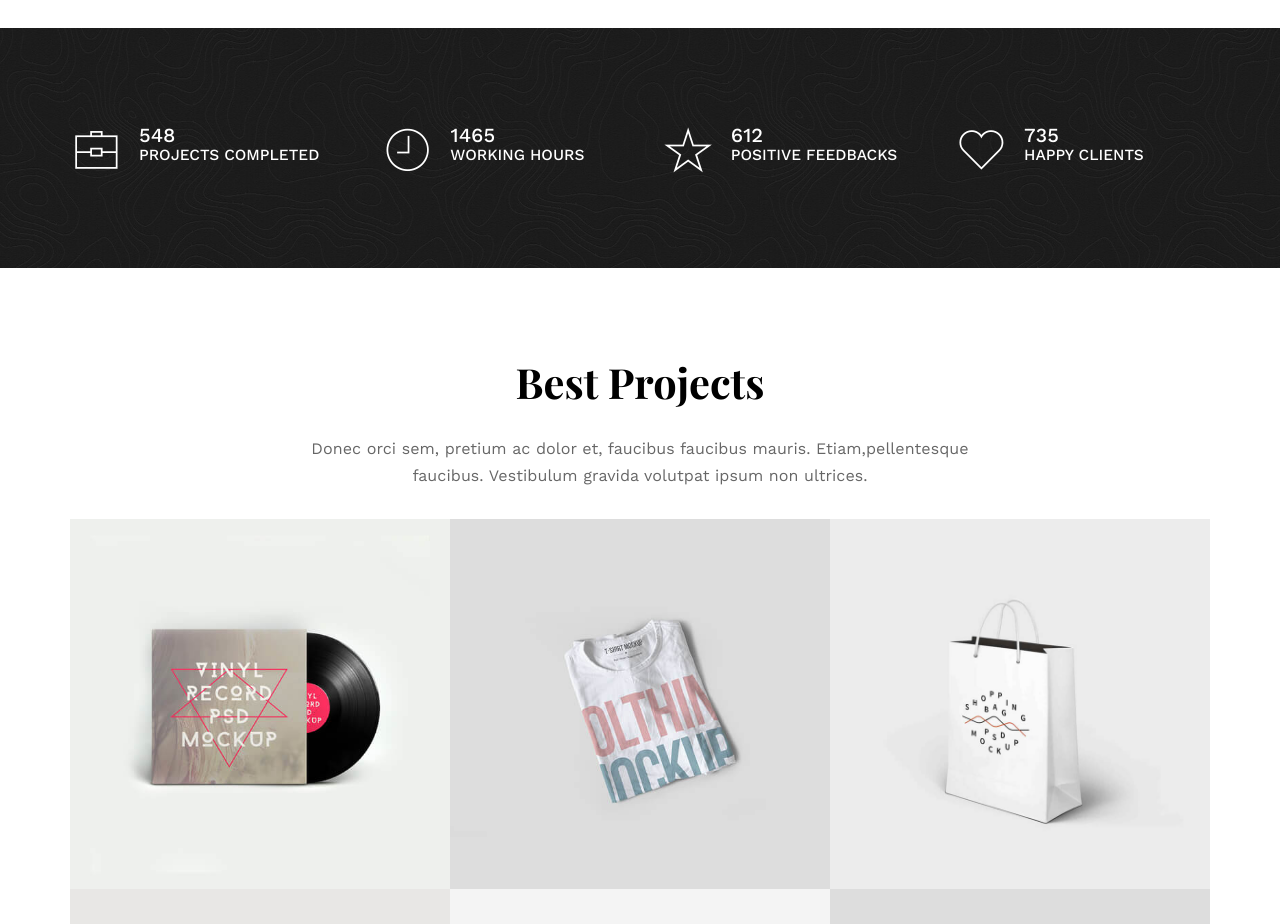
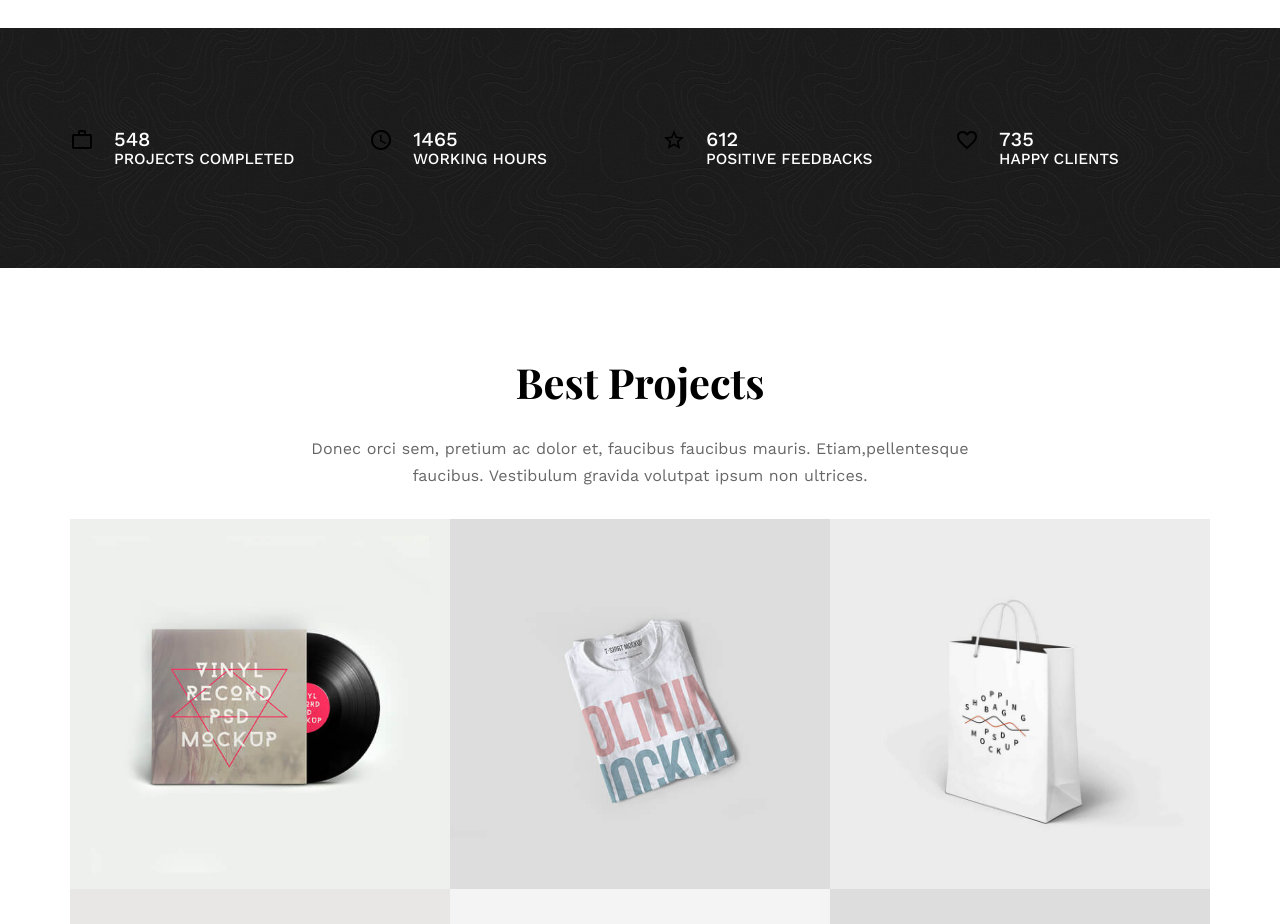
Before and after one commit to zhenya85/Snow, a plain HTML site: page index.html in a window 1280 px wide. Shown: the part 1200-2124 px from the top of the page. Drawn offline with Linux system fonts and the light colour scheme.

Commit message:
feat: add new properties

```diff
--- a/index.html
+++ b/index.html
@@ -7,6 +7,8 @@
     <link rel="stylesheet" href="css/normalize.css">
     <link rel="stylesheet" href="css/style.css">
     <link rel="shortcut icon" href="images/favicon.png" type="image/png">
+    <link href="https://fonts.googleapis.com/icon?family=Material+Icons"
+          rel="stylesheet">
 </head>
 <body>
 <!--Menu for mobile-->
@@ -79,7 +81,8 @@ you publish on&nbsp;the web
 <section id="aboute" class="aboute">
     <div class="container aboute__container">
         <h2 class="block-title">About Our Agency</h2>
-        <p class="block-annotation">We&nbsp;are a&nbsp;new design studio based in&nbsp;USA. We&nbsp;have over 20&nbsp;years of
+        <p class="block-annotation">We&nbsp;are a&nbsp;new design studio based in&nbsp;USA. We&nbsp;have over 20&nbsp;years
+            of
             combined experience, and know a&nbsp;thing or&nbsp;two about designing
             websites and mobile apps. Clever use of&nbsp;technology and lean
             processes enable&nbsp;us to&nbsp;work faster and smarter.
@@ -90,22 +93,26 @@ you publish on&nbsp;the web
 <section id="statistics" class="statistics">
     <div class="container statistics__container">
         <div class="statistics__stat-position">
-            <span class="pe-7s-portfolio stat-position__label"></span>
+            <i class="material-icons md-light md-20 stat-position__label">work_outline</i>
+            <!--            <span class="pe-7s-portfolio stat-position__label"></span>-->
             <span class="stat-position__number">548</span>
             <span class="stat-position__text">Projects Completed</span>
         </div>
         <div class="statistics__stat-position">
-            <span class="pe-7s-clock stat-position__label"></span>
+            <i class="material-icons md-light md-20 stat-position__label">query_builder</i>
+<!--            <span class="pe-7s-clock stat-position__label"></span>-->
             <span class="stat-position__number">1465</span>
             <span class="stat-position__text">Working Hours</span>
         </div>
         <div class="statistics__stat-position">
-            <span class="pe-7s-star stat-position__label"></span>
+            <i class="material-icons md-light md-20 stat-position__label">star_outline</i>
+<!--            <span class="pe-7s-star stat-position__label"></span>-->
             <span class="stat-position__number">612</span>
             <span class="stat-position__text">Positive Feedbacks</span>
         </div>
         <div class="statistics__stat-position">
-            <span class="pe-7s-like stat-position__label"></span>
+            <i class="material-icons md-light md-20 stat-position__label">favorite_border</i>
+<!--            <span class="pe-7s-like stat-position__label"></span>-->
             <span class="stat-position__number">735</span>
             <span class="stat-position__text">Happy Clients</span>
         </div>
--- a/styles/fonts.css
+++ b/styles/fonts.css
@@ -127,3 +127,28 @@
 .pe-7s-angle-down:before{
     content: "\e688";
 }
+.material-icons {
+    font-family: 'Material Icons';
+    font-weight: normal;
+    font-style: normal;
+    font-size: 44px;  /* Preferred icon size */
+    display: inline-block;
+    color: white;
+    line-height: 1;
+    text-transform: none;
+    letter-spacing: normal;
+    word-wrap: normal;
+    white-space: nowrap;
+    direction: ltr;
+
+    /* Support for all WebKit browsers. */
+    -webkit-font-smoothing: antialiased;
+    /* Support for Safari and Chrome. */
+    text-rendering: optimizeLegibility;
+
+    /* Support for Firefox. */
+    -moz-osx-font-smoothing: grayscale;
+
+    /* Support for IE. */
+    font-feature-settings: 'liga';
+}
```
Also changed, not shown: 2 other files.
